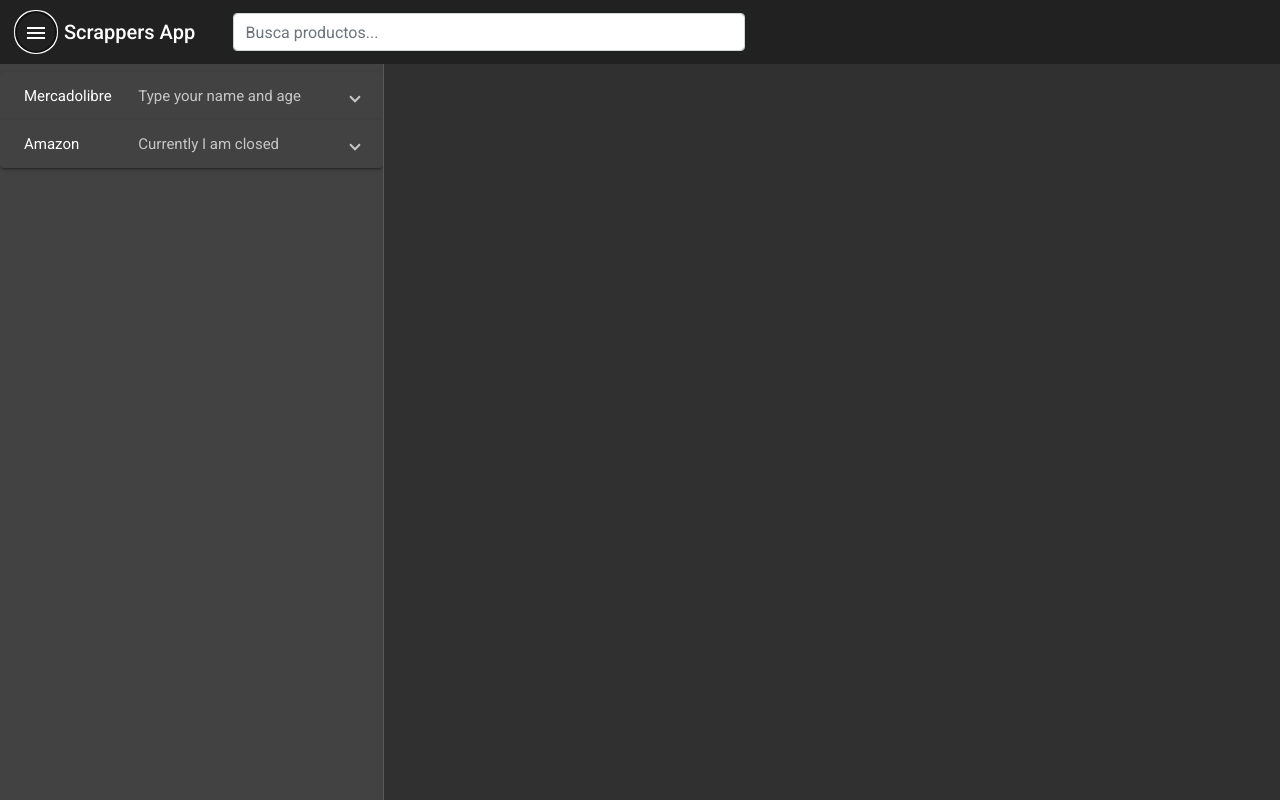
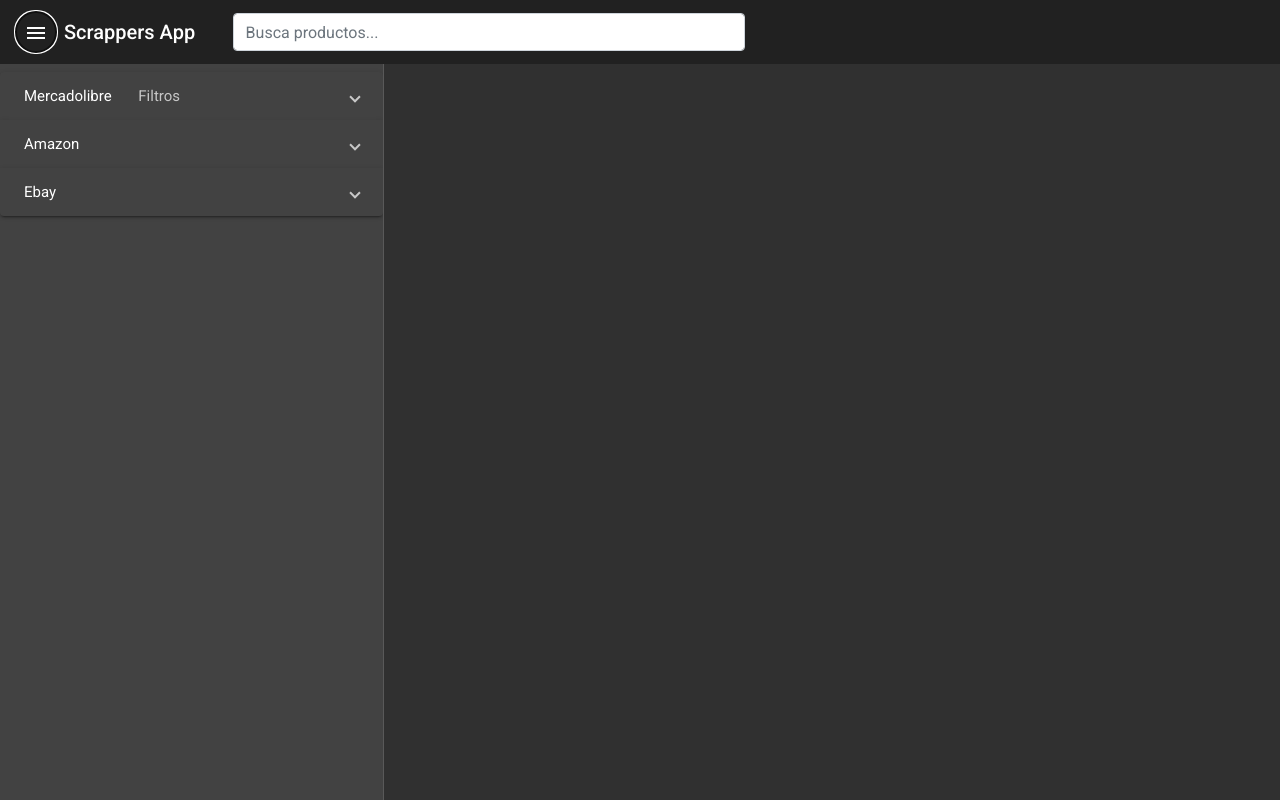
Before and after one commit to francoraniolo/Scrappers, an Angular app in the folder ScraperProject/frontend/: page / in a window 1280 px wide. Both pictures are taken after a click on the button "menu". Built offline with nearby package versions, Linux system fonts and the light colour scheme.

Commit message:
fix emparejo columnas

```diff
--- a/ScraperProject/frontend/src/app/components/articulos/articulos.component.css
+++ b/ScraperProject/frontend/src/app/components/articulos/articulos.component.css
@@ -5,6 +5,8 @@
         box-shadow: 0 1px 3px rgba(0, 0, 0, 0.12), 0 1px 2px rgba(0, 0, 0, 0.24);
         transition: all 0.3s cubic-bezier(.25, .8, .25, 1);
         max-width: 50vw;
+        margin-top: 0.5vw;
+        margin-bottom: 0.5vw;
     }
 
     .example-card:hover {
--- a/ScraperProject/frontend/src/app/components/sidenav/sidenav.component.html
+++ b/ScraperProject/frontend/src/app/components/sidenav/sidenav.component.html
@@ -25,7 +25,7 @@
                                 Mercadolibre
                             </mat-panel-title>
                             <mat-panel-description>
-                                Type your name and age
+                                Filtros
                             </mat-panel-description>
                         </mat-expansion-panel-header>
 
@@ -43,7 +43,20 @@
                                 Amazon
                             </mat-panel-title>
                             <mat-panel-description>
-                                Currently I am {{panelOpenState ? 'open' : 'closed'}}
+                                <!-- Currently I am {{panelOpenState ? 'open' : 'closed'}} -->
+
+                            </mat-panel-description>
+                        </mat-expansion-panel-header>
+                        <p>I'm visible because I am open</p>
+                    </mat-expansion-panel>
+                    <mat-expansion-panel (opened)="panelOpenState = true" (closed)="panelOpenState = false">
+                        <mat-expansion-panel-header>
+                            <mat-panel-title>
+                                Ebay
+                            </mat-panel-title>
+                            <mat-panel-description>
+                                <!-- Currently I am {{panelOpenState ? 'open' : 'closed'}} -->
+
                             </mat-panel-description>
                         </mat-expansion-panel-header>
                         <p>I'm visible because I am open</p>
@@ -56,11 +69,6 @@
 
             <app-articulos [articulos]="articulos"></app-articulos>
 
-
-
-
-
-
         </mat-sidenav-content>
     </mat-sidenav-container>
 </div>
```
